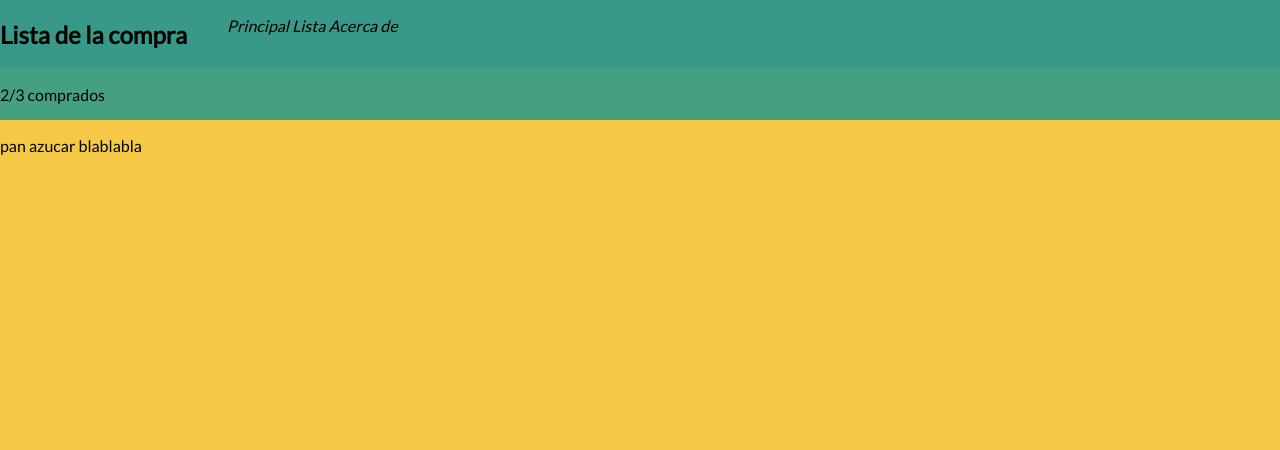
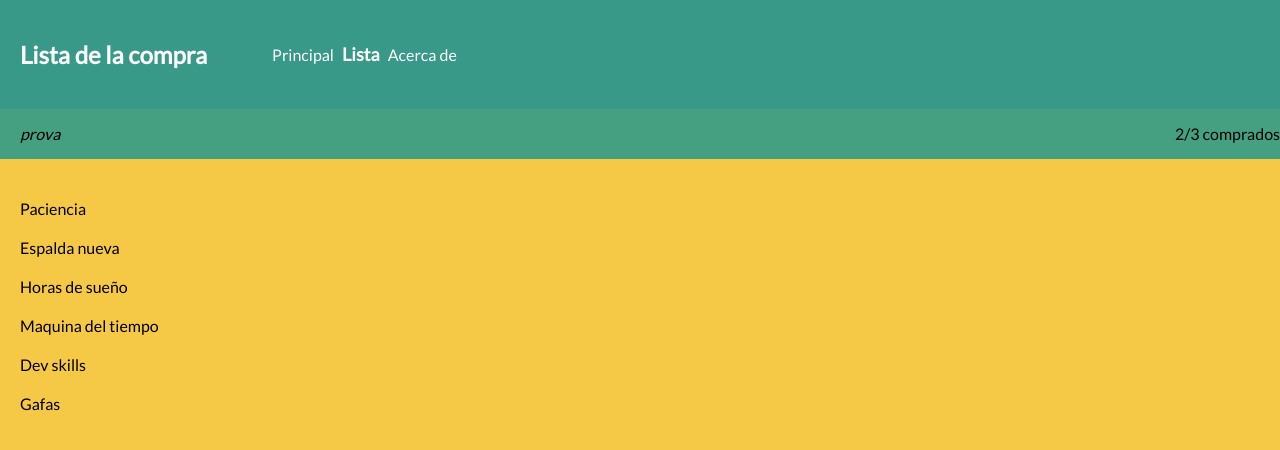
Before and after one commit to jaumecuadrada/202301-w1ch3-jaume-cuadrada, a website built with Parcel: page src/index.html in a window 1280 px wide. Built offline with nearby package versions, Linux system fonts and the light colour scheme.

Commit message:
Add style to html page 1

```diff
--- a/src/index.html
+++ b/src/index.html
@@ -16,19 +16,27 @@
       <h1>Lista de la compra</h1>
       <nav>
         <ul>
-          <i>Principal</i>
-          <i>Lista</i>
-          <i>Acerca de</i>
+          <span>Principal</span>
+          <span class="negrita">Lista</span>
+          <span>Acerca de</span>
         </ul>
       </nav>
     </section>
 
     <section class="seccond">
-      <p>2/3 comprados</p>
+      <i>prova</i>
+      <span class="dreta">2/3 comprados</span>
     </section>
 
     <section class="third">
-      <p>pan azucar blablabla</p>
+      <ul class="ul-vertical">
+        <li>Paciencia</li>
+        <li>Espalda nueva</li>
+        <li>Horas de sueño</li>
+        <li>Maquina del tiempo</li>
+        <li>Dev skills</li>
+        <li>Gafas</li>
+      </ul>
     </section>
 
   </div>
--- a/src/styles.css
+++ b/src/styles.css
@@ -12,6 +12,12 @@ body {
   margin: 0;
 }
 
+nav {
+  display: flex;
+  justify-content: end;
+  align-items: center;
+}
+
 .container {
   height: 100vh;
   display: flex;
@@ -21,6 +27,7 @@ body {
 .first {
   display: flex;
   flex-direction: row;
+  color: white;
 
   background-color: #389989;
 }
@@ -33,3 +40,48 @@ body {
   background-color: rgb(245, 200, 70);
   flex: 1;
 }
+
+.negrita {
+  font-size: 18px;
+  font-weight: bolder;
+}
+
+.ul-vertical {
+  list-style: none;
+  margin: 0;
+  padding: 20px;
+  display: inline-block;
+}
+
+li {
+  padding-top: 20px;
+}
+
+h1 {
+  padding: 20px;
+}
+
+.seccond {
+  display: flex;
+  flex-direction: row;
+  justify-content: space-between;
+  min-height: 50px;
+}
+
+span {
+  padding-left: 5px;
+}
+
+i {
+  display: flex;
+  align-items: center;
+  padding-left: 20px;
+}
+
+.dreta {
+  display: flex;
+  justify-content: end;
+  text-align: end;
+  align-items: center;
+  padding-right: 20;
+}
```
